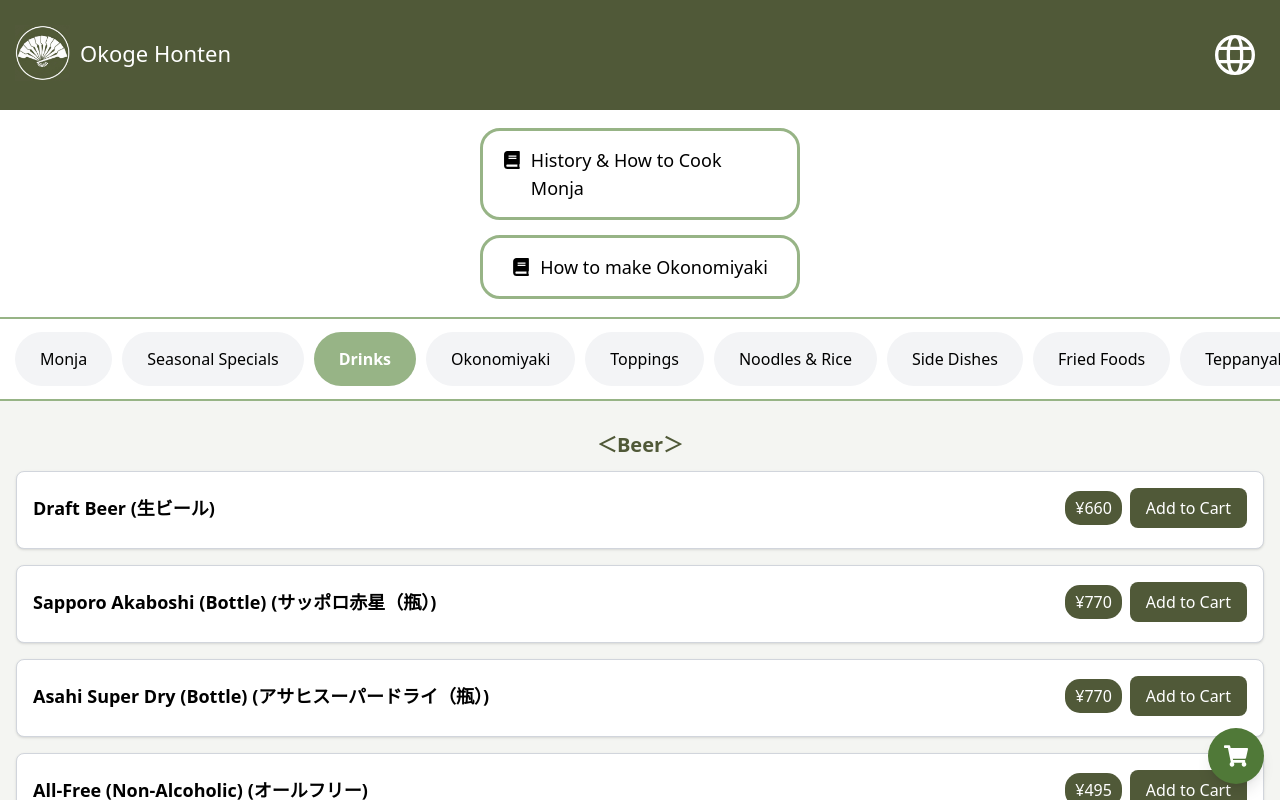
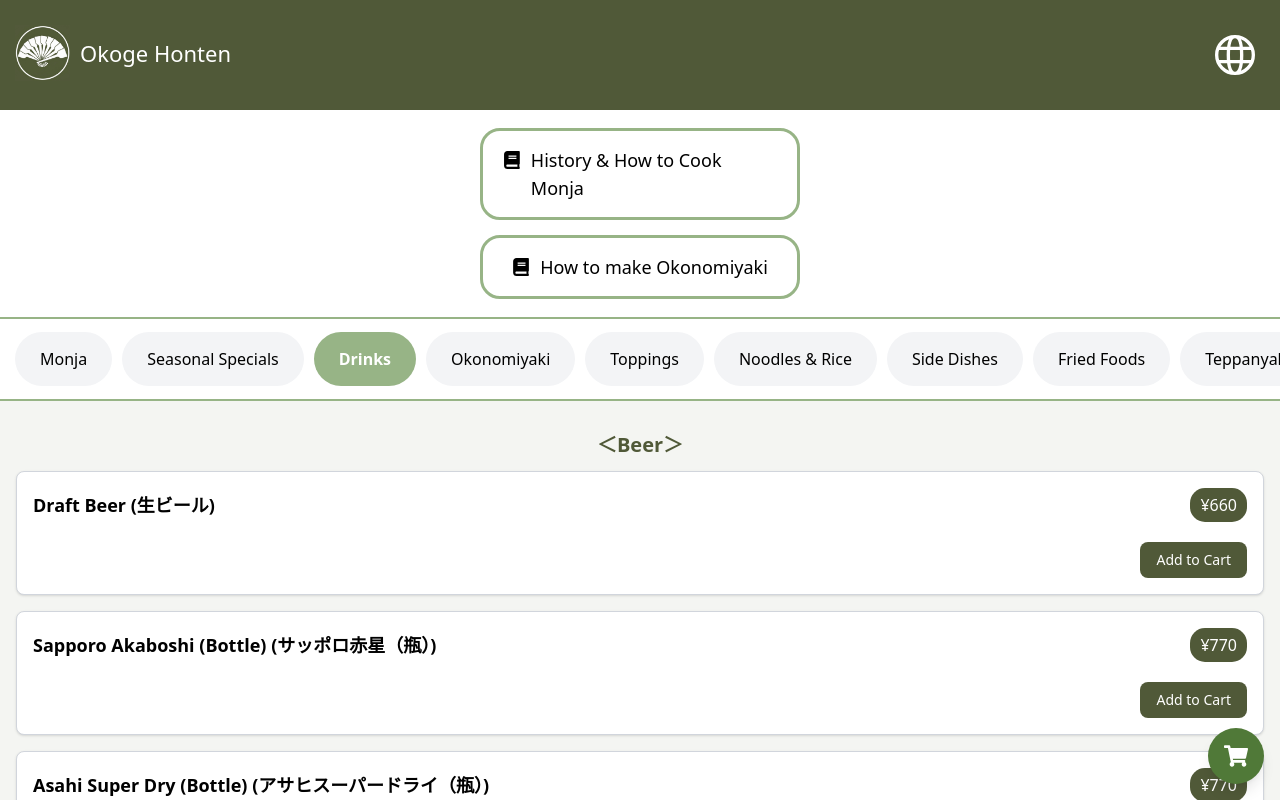
Before and after one commit to shuhay70/okoge-newest, a Next.js app: page /en/menu in a window 1280 px wide. Both pictures are taken after a click on the button "Drinks". Shown: the top 800 px of the page. Built offline with nearby package versions, Linux system fonts and the light colour scheme.

Commit message:
カート追加ボタンの位置を修正

```diff
--- a/src/app/[locale]/menu/page.tsx
+++ b/src/app/[locale]/menu/page.tsx
@@ -131,12 +131,6 @@
                           <p className="text-md text-white font-medium py-[5px] px-[10px] rounded-[15px] bg-[#505938]">
                             ¥{item.price.toLocaleString()}
                           </p>
-                          <button
-                            onClick={() => handleAddToCart(item)}
-                            className="bg-[#505938] text-white px-4 py-2 rounded-lg hover:bg-[#505938]/90 transition-colors"
-                          >
-                            {tMenu("addToCart")}
-                          </button>
                         </div>
                       </div>
                       {item.description && (
@@ -144,6 +138,14 @@
                           {item.description}
                         </p>
                       )}
+                      <div className="flex justify-between mt-[20px]">
+                        <p></p>
+                        <button
+                          onClick={() => handleAddToCart(item)}
+                          className="bg-[#505938] text-white px-4 py-2 rounded-lg hover:bg-[#505938]/90 transition-colors text-sm">
+                          {tMenu("addToCart")}
+                      </button>
+                      </div>
                     </div>
                   ))}
                 </div>
@@ -162,18 +164,21 @@
                   <p className="text-md text-white font-medium py-[5px] px-[10px] rounded-[15px] bg-[#505938]">
                     ¥{item.price.toLocaleString()}
                   </p>
-                  <button
+                </div>
+              </div>
+              {item.description && (
+                <p className="text-gray-600 text-sm">{item.description}</p>
+              )}
+              <div className="flex justify-between mt-[20px]">
+                <p></p>
+                <button
                     onClick={() => handleAddToCart(item)}
                     className="bg-[#505938] text-white px-4 py-2 rounded-lg hover:bg-[#505938]/90 transition-colors text-sm"
                   >
                     {tMenu("addToCart")}
                   </button>
-                </div>
               </div>
-              {item.description && (
-                <p className="text-gray-600 text-sm">{item.description}</p>
-              )}
-            </div>
+              </div>
           ))
         ) : (
           <p className="text-center text-gray-500">
--- a/src/app/[locale]/survey/page.tsx
+++ b/src/app/[locale]/survey/page.tsx
@@ -184,7 +184,7 @@
           <button
             type="submit"
             disabled={isSubmitting}
-            className="w-full bg-[#505938] text-white py-4 rounded-lg font-bold text-lg hover:bg-[#0d3859]/90 disabled:opacity-50 disabled:cursor-not-allowed transition-colors"
+            className="w-full bg-[#505938] text-white py-4 rounded-lg font-bold text-lg hover:bg-[#505938]/90 disabled:opacity-50 disabled:cursor-not-allowed transition-colors"
           >
             {isSubmitting ? t("submitting") : t("submit")}
           </button>
```
